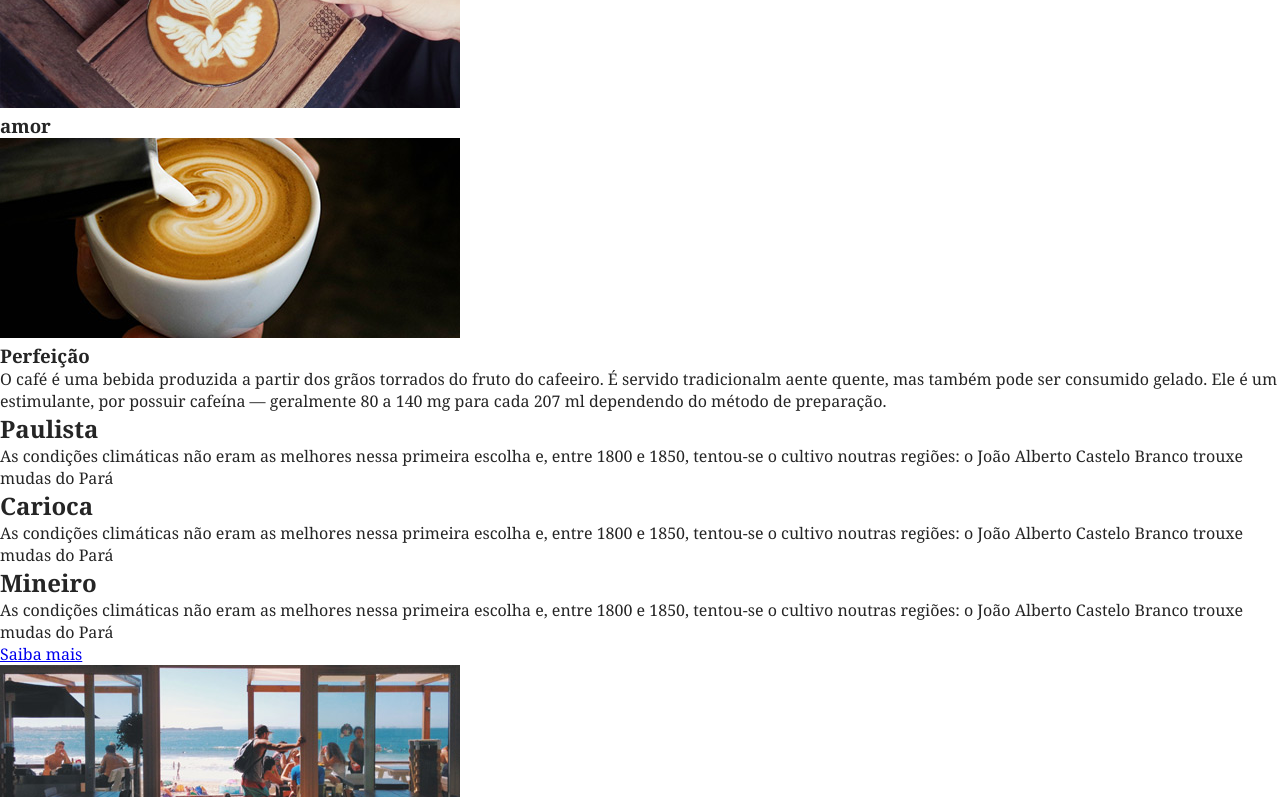
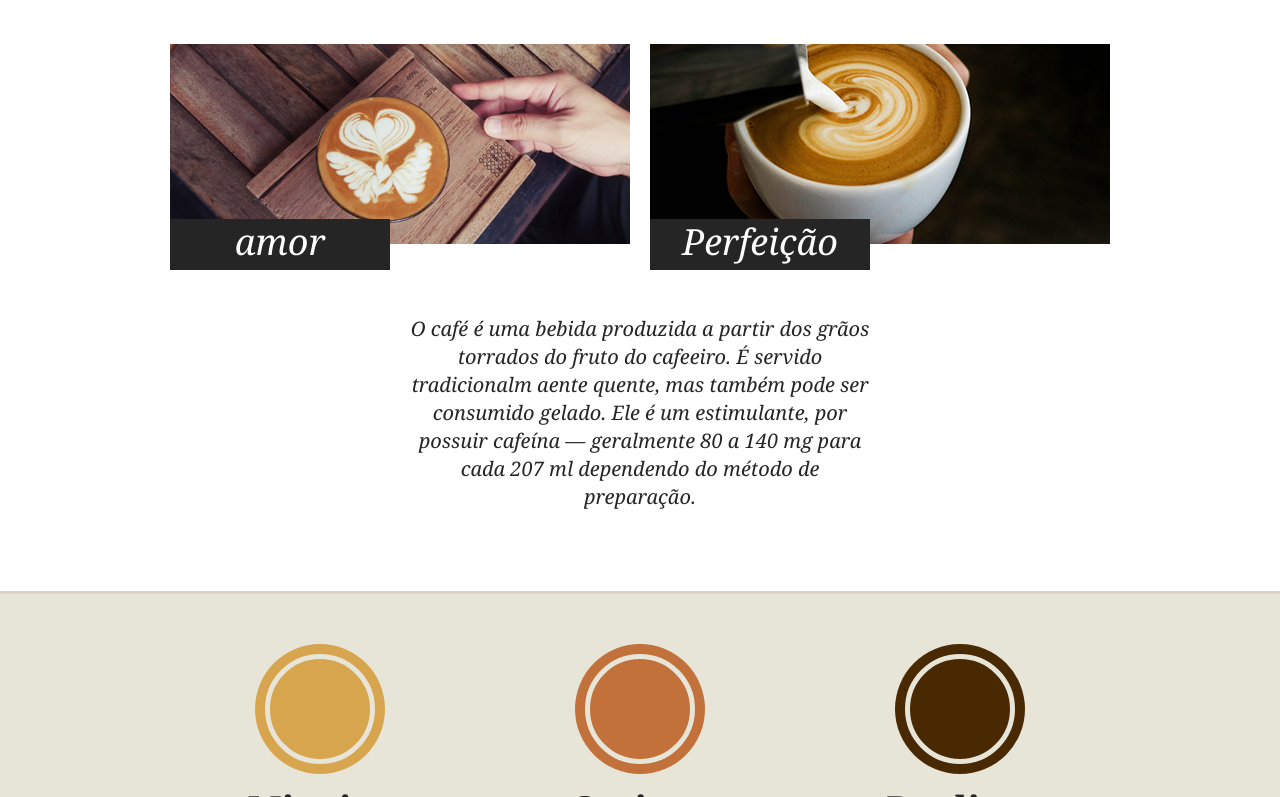
Before and after one commit to HelioHerculano/Cafe-HTML-CSS, a plain HTML site: page index.html in a window 1280 px wide. Shown: the part 687-1484 px from the top of the page. Drawn offline with Linux system fonts and the light colour scheme.

Commit message:
added style of intro and product  section

```diff
--- a/css/style.css
+++ b/css/style.css
@@ -78,3 +78,132 @@
     font-style: italic;
     font-size:1.125em
 }
+
+/* Sobre */
+.sobre{
+    padding: 60px 0;
+}
+.sobre h2{
+    text-align: center;
+    font-size: 2.25em;
+    margin-bottom: 60px;
+}
+
+.sobre-container{
+    max-width: 960px;
+    margin: 0 auto;
+}
+
+.sobre-container::after,.sobre-container::before{
+    content: '';
+    display: table;
+    clear: both;
+}
+
+.sobre-item{
+    width: 460px;
+    float: left;
+    margin: 0 10px;
+}
+
+.sobre-item img{
+     display: block;
+     max-width: 100%;
+
+}
+
+.sobre-item h3{
+    font-size: 2.25em;
+    background: #252525;
+    width: 220px;
+    color: #fff;
+    line-height: 1em;
+    font-style: italic;
+    font-weight: normal;
+    text-align: center;
+    padding: 5px 0 10px 0;
+    top: -25px;
+    position: relative;
+}
+
+.sobre > p{
+    font-size: 1.25em;
+    line-height: 1.4;
+    font-style: italic;
+    text-align: center;
+    margin: 20px auto;
+    max-width: 460px;
+}
+
+.produtos{
+    background: #e7e4d8;
+    text-align: center;
+    padding: 60px 0;
+    border-top: 3px solid #dcd3c8;
+    border-bottom: 3px solid #dcd3c8;
+}
+
+.produtos-container{
+    max-width: 960px;
+    margin: 0 auto;
+}
+
+.produtos-container::after,.produtos-container::before{
+    content: '';
+    display: table;
+    clear: both;
+}
+
+.produtos-item{
+    width: 300px;
+    float: right;
+    margin: 0 10px 20px 10px;
+}
+
+.produtos-item h2{
+    font-size: 2.25em;
+    margin-bottom: 20px;
+}
+
+.produtos-item h2::before{
+    content: '';
+    display: block;
+    width: 100px;
+    height: 100px;
+    background: currentColor;
+    border-radius: 50%;
+    margin: 0 auto;
+    border: 5px solid #e7e4d8;
+    box-shadow: 0 0 0 10px currentColor;
+    margin-bottom: 20px;
+}
+
+h2.produtos-paulista::before{
+    color: #492901;
+}
+
+h2.produtos-carioca::before{
+    color: #c17139;
+}
+
+h2.produtos-mineiro::before{
+    color: #d7a54d;
+}
+
+.produtos-item p{
+    font-size: 0.875em;
+    line-height: 1.4em;
+}
+
+.produtos-btn{
+    width: 180px;
+   text-decoration: none;
+   text-transform: uppercase;
+   font-weight: bold;
+   font-size: 1.125em;
+   color: #252525;
+   display: block;
+   border: 3px solid;
+   padding: 15px 0;
+   margin: 20px auto 0 auto;
+}
```
